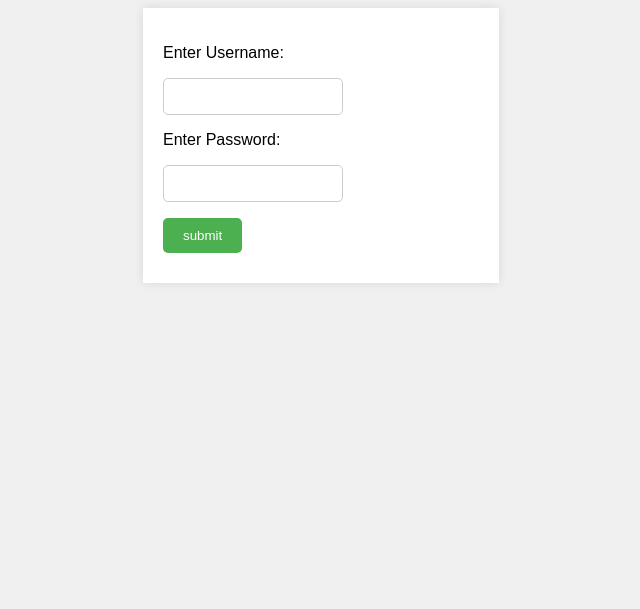
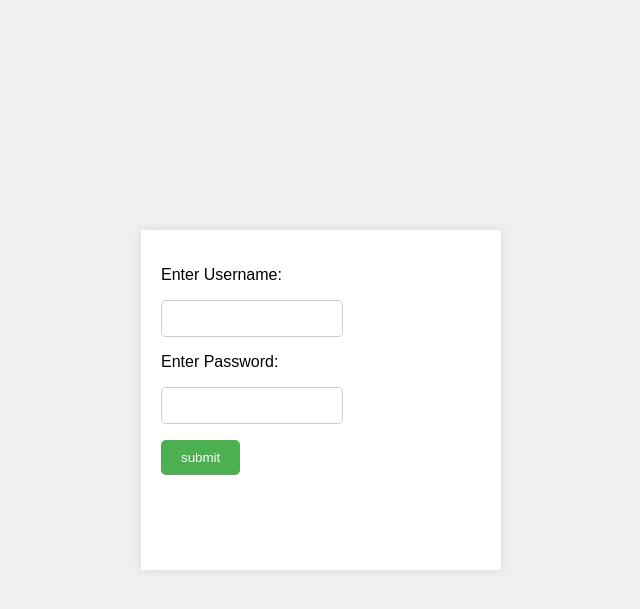
Before and after one commit to sarthakmaniar27/CSCI-5828-GitGurus, a Flask app: page /login in a window 1280 px wide. Shown: the top 609 px of the page, without its empty margins (319-959 px from the left). Run offline with Flask 2, Linux system fonts and the light colour scheme.

Commit message:
Update style.css
changed the alginment of the form

```diff
--- a/static/style.css
+++ b/static/style.css
@@ -5,7 +5,11 @@ body {
 
 form {
     width: 25%;
-    margin: 0 auto;
+    height: 300px;
+    position: absolute;
+    top: 50%;
+    left: 50%;
+    transform: translate(-50%, -50%);
     padding: 20px;
     background-color: #fff;
     box-shadow: 0 0 10px rgba(0, 0, 0, 0.1);
```
